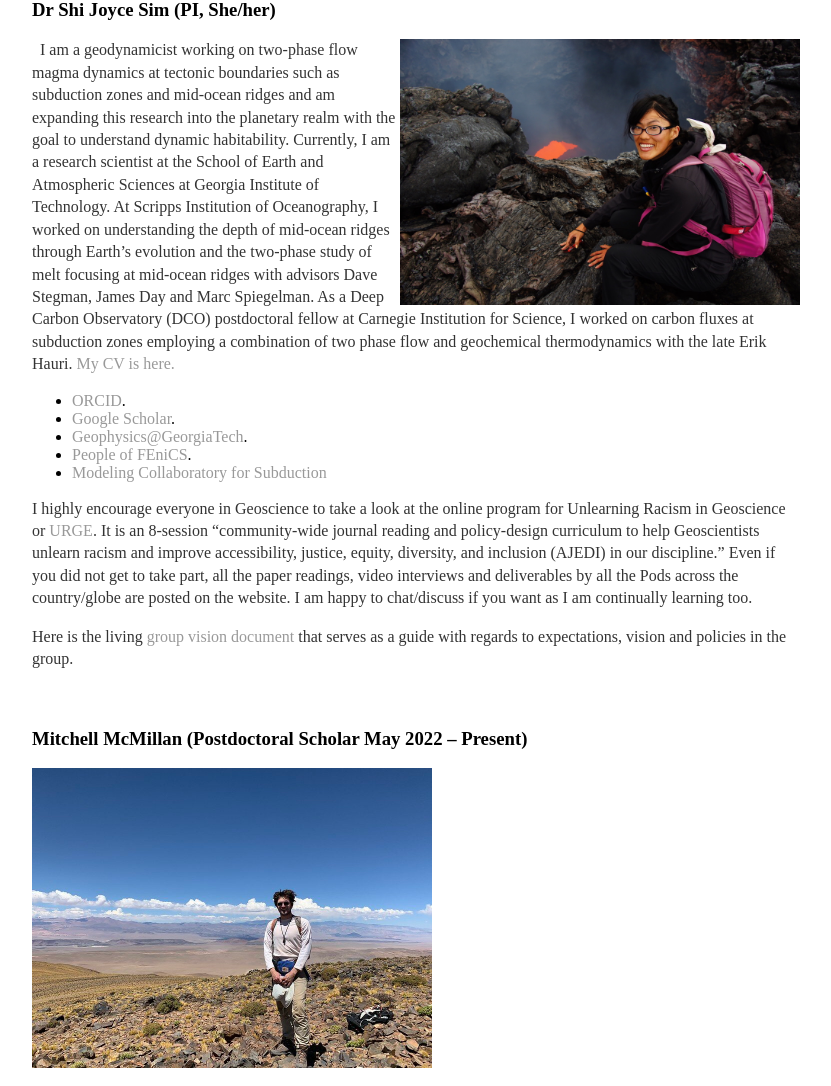
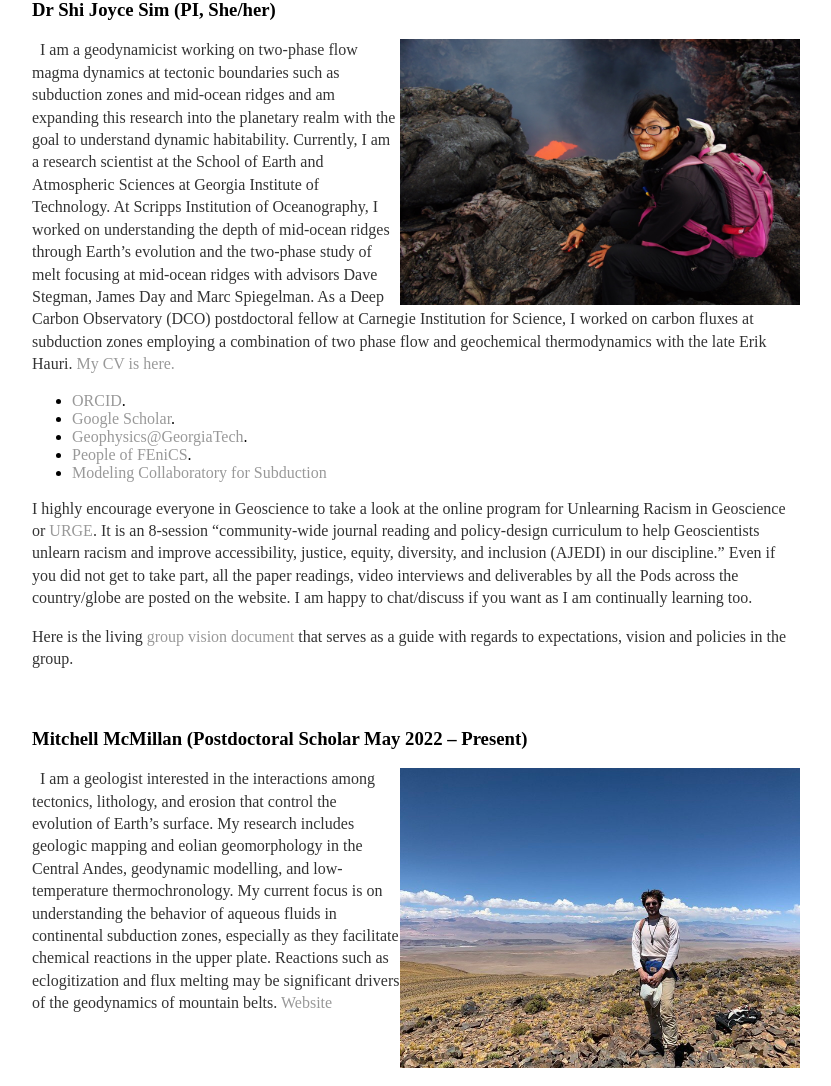
Before and after one commit to joycesim/joycesim.github.io, a Jekyll site: the page built from group/index.md, in a window 1280 px wide. Shown: the part 734-1820 px from the top of the page, without its empty margins (224-1055 px from the left). Built offline with Jekyll 4.4.1, drawn with Linux system fonts in a browser that asks for light colours.

Commit message:
Update index.md

```diff
--- a/group/index.md
+++ b/group/index.md
@@ -25,12 +25,10 @@
 <br clear="right"/>
 
 ### Mitchell McMillan (Postdoctoral Scholar May 2022 -- Present)
-<img align="left" src="/image/MitchellMcMillan.jpg" alt="Mitchell" title="Mitchell" width="400" />
-
-<br clear="left"/>
+<img align="right" src="/image/MitchellMcMillan.jpg" alt="Mitchell" title="Mitchell" width="400" />
 
 &nbsp; I am a geologist interested in the interactions among tectonics, lithology, and erosion that control the evolution of Earth’s surface. My research includes geologic mapping and eolian geomorphology in the Central Andes, geodynamic modelling, and low-temperature thermochronology. My current focus is on understanding the behavior of aqueous fluids in continental subduction zones, especially as they facilitate chemical reactions in the upper plate. Reactions such as eclogitization and flux melting may be significant drivers of the geodynamics of mountain belts. [Website](https://www.mitchell-mcmillan.com/)
-<br clear="left"/>
+<br clear="right"/>
 
 ### Chazerae (Ayo) Pierce-Walker (PhD student Fall 2023 -- Present)
 <img align="center" src="/image/Ayo.JPG" alt="Ayo" title="Ayo" width="200" />
```
